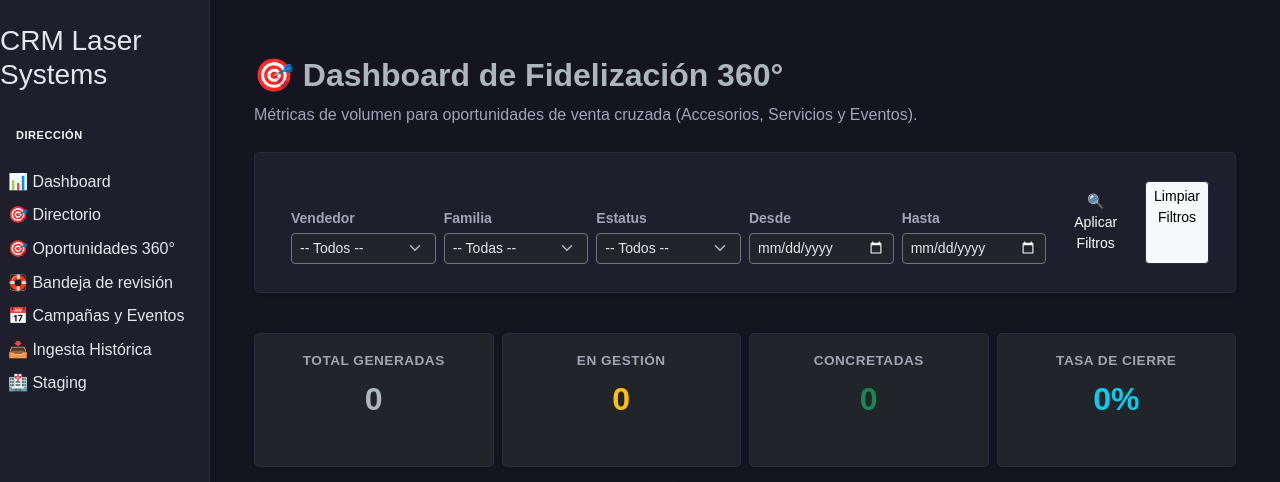
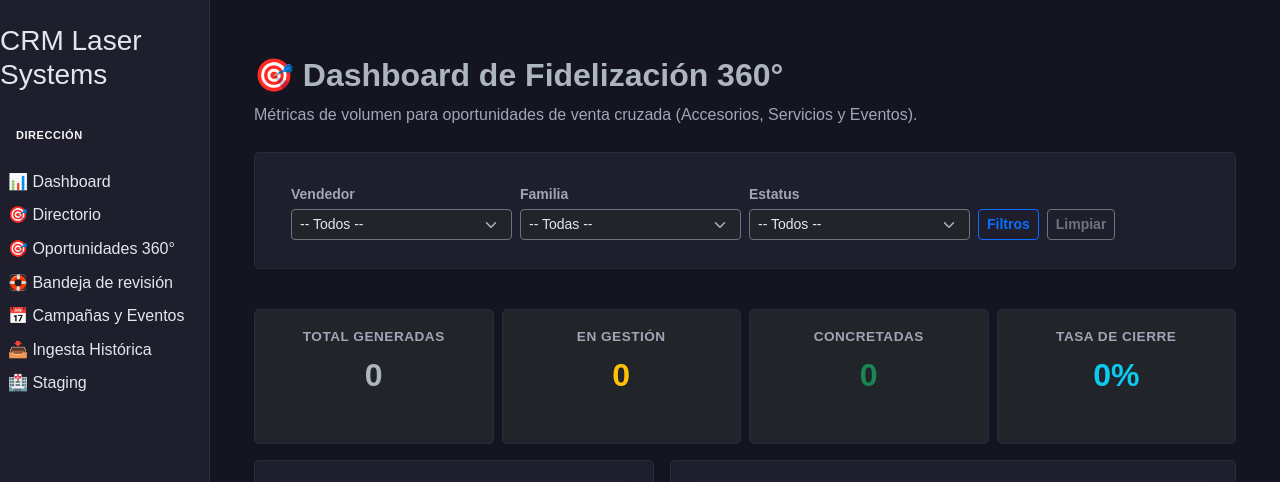
Before and after one commit to cesarco6/crmlasersystems1, a Django app: page /director/fidelizacion/ in a window 1280 px wide. Shown: the part 64-546 px from the top of the page. Run offline with Django 5.2, Linux system fonts and the light colour scheme; the visitor is signed in with stand-in values (Sample User, id 1); data comes from the database, SQL or seed files in the repository; data that the repository does not hold is empty; some libraries are stand-ins or nearby versions.

Commit message:
fix(dashboard-360): resolve JS linter syntax errors via JSON DOM parsing and update filter buttons to outline styling

```diff
--- a/backend/templates/director_fidelizacion.html
+++ b/backend/templates/director_fidelizacion.html
@@ -24,7 +24,7 @@
                 <div class="card-body py-2 px-3">
                     <div class="row g-2 align-items-end">
                         {# Filtro Vendedor #}
-                        <div class="col-6 col-md-2">
+                        <div class="col-6 col-md-3">
                             <label class="form-label text-muted small fw-bold mb-1">Vendedor</label>
                             <select name="vendedor" class="form-select form-select-sm bg-body border-secondary shadow-none">
                                 <option value="">-- Todos --</option>
@@ -37,7 +37,7 @@
                         </div>
 
                         {# Filtro Familia #}
-                        <div class="col-6 col-md-2">
+                        <div class="col-6 col-md-3">
                             <label class="form-label text-muted small fw-bold mb-1">Familia</label>
                             <select name="familia" class="form-select form-select-sm bg-body border-secondary shadow-none">
                                 <option value="">-- Todas --</option>
@@ -50,7 +50,7 @@
                         </div>
 
                         {# Filtro Estatus #}
-                        <div class="col-6 col-md-2">
+                        <div class="col-6 col-md-3">
                             <label class="form-label text-muted small fw-bold mb-1">Estatus</label>
                             <select name="estatus" class="form-select form-select-sm bg-body border-secondary shadow-none">
                                 <option value="">-- Todos --</option>
@@ -62,7 +62,7 @@
                             </select>
                         </div>
 
-                        {# Filtro Fecha Desde #}
+                       <!-- {# Filtro Fecha Desde #}
                         <div class="col-6 col-md-2">
                             <label class="form-label text-muted small fw-bold mb-1">Desde</label>
                             <input type="date" name="fecha_desde" class="form-control form-control-sm bg-body border-secondary shadow-none"
@@ -74,12 +74,12 @@
                             <label class="form-label text-muted small fw-bold mb-1">Hasta</label>
                             <input type="date" name="fecha_hasta" class="form-control form-control-sm bg-body border-secondary shadow-none"
                                    value="{{ filtro_fecha_hasta }}">
-                        </div>
+                        </div>-->
 
                         {# Botones #}
-                        <div class="col-6 col-md-2 d-flex gap-2">
-                            <button type="submit" class="btn btn-sm btn-primary">🔍 Aplicar Filtros</button>
-                            <a href="{% url 'director_fidelizacion' %}" class="btn btn-sm btn-light border me-2">Limpiar Filtros</a>
+                        <div class="col-6 col-md-3 d-flex gap-2">
+                            <button type="submit" class="btn btn-sm btn-outline-primary fw-bold">Filtros</button>
+                            <a href="{% url 'director_fidelizacion' %}" class="btn btn-sm btn-outline-secondary fw-bold">Limpiar</a>
                         </div>
                     </div>
                 </div>
@@ -263,8 +263,8 @@ document.addEventListener('DOMContentLoaded', function() {
     const textColor = style.getPropertyValue('--bs-body-color').trim() || '#adb5bd';
     const gridColor = style.getPropertyValue('--bs-border-color').trim() || 'rgba(0,0,0,0.1)';
 
-    // 2. Inyectar JSON de forma segura y directa
-    const chartData = {{ chart_data|safe }};
+    // 2. Extraer JSON inyectado estructuralmente (Solución a error linter en VS Code)
+    const chartData = JSON.parse(document.getElementById('chart-data').textContent);
     const ctx = document.getElementById('chart360').getContext('2d');
 
     new Chart(ctx, {
```
